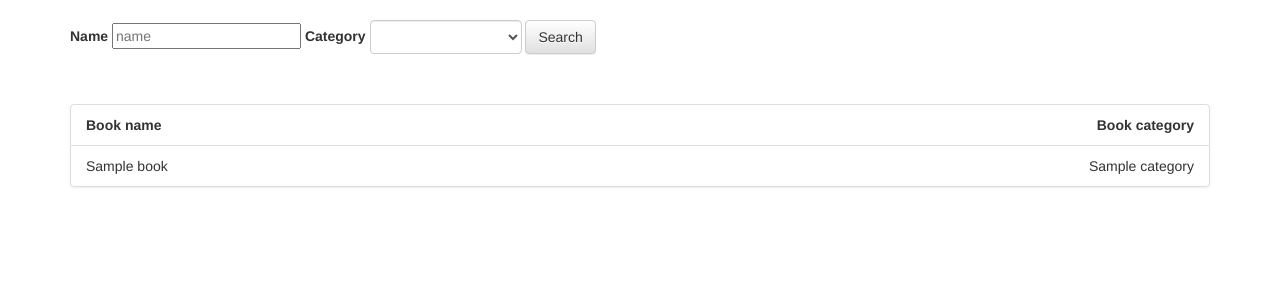
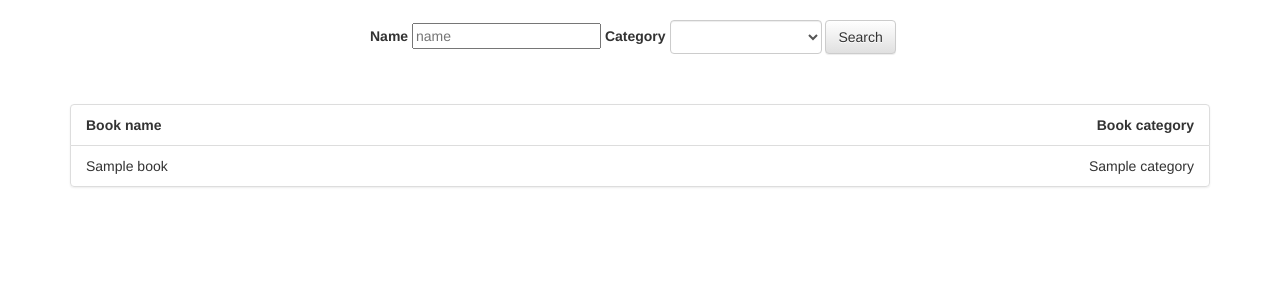
Before and after one commit to alexkiura/vitabu, a Django app: page / in a window 1280 px wide. Shown: the part 52-352 px from the top of the page. Run offline with Django 3.2, Linux system fonts and the light colour scheme; tables that the repository leaves empty hold one stand-in row (values such as "Sample post"); some libraries are stand-ins or nearby versions.

Commit message:
[Chore] Center search bar

```diff
--- a/books/static/css/books.css
+++ b/books/static/css/books.css
@@ -1,3 +1,5 @@
 .search-bar {
   padding-bottom: 50px;
+  width: 50%;
+  margin:0 auto;
 }
--- a/books/templates/books/base.html
+++ b/books/templates/books/base.html
@@ -22,7 +22,7 @@
   </nav>
 
   <div class="container">
-    <div class="search-bar">
+    <div class="search-bar container-fluid">
       <form class="form-inline">
         <div class="form-group">
           <label for="name">Name</label>
```
